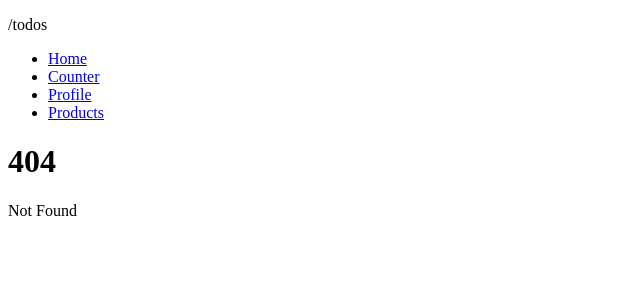
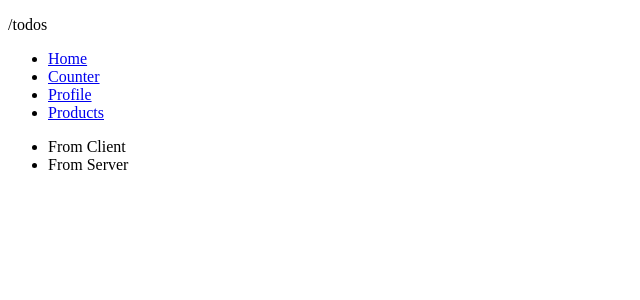
Before and after one commit to chuluq/belajar-sveltekit, a SvelteKit app: page /todos in a window 1280 px wide. Before the commit this address had no page. Shown: the top 300 px of the page, without its empty margins (0-640 px from the left). Built offline with nearby package versions, Linux system fonts and the light colour scheme.

Commit message:
server load data

```diff
--- /dev/null
+++ b/src/routes/todos/+page.server.ts
@@ -0,0 +1,5 @@
+export function load() {
+	return {
+		todos: ['From Server']
+	};
+}
--- /dev/null
+++ b/src/routes/todos/+page.svelte
@@ -0,0 +1,9 @@
+<script lang="ts">
+	const { data } = $props();
+</script>
+
+<ul>
+	{#each data.todos as todo}
+		<li>{todo}</li>
+	{/each}
+</ul>
--- /dev/null
+++ b/src/routes/todos/+page.ts
@@ -0,0 +1,8 @@
+import type { LoadEvent } from '@sveltejs/kit';
+
+export function load({ data }: LoadEvent) {
+	const dataTodos = data ? data.todos : [];
+	return {
+		todos: ['From Client', ...dataTodos]
+	};
+}
```
